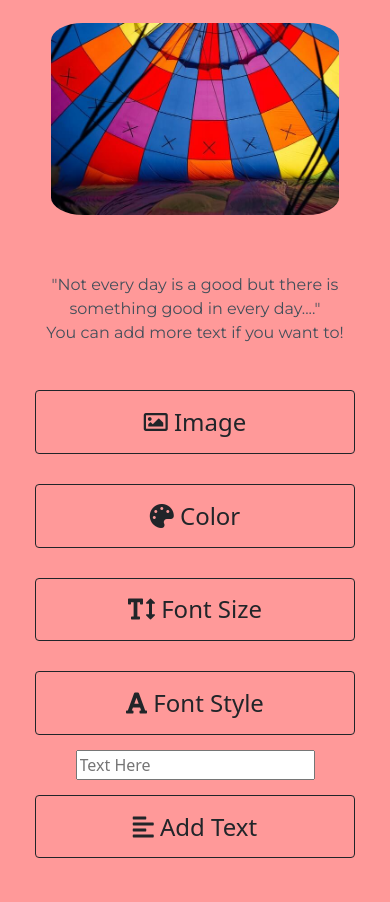
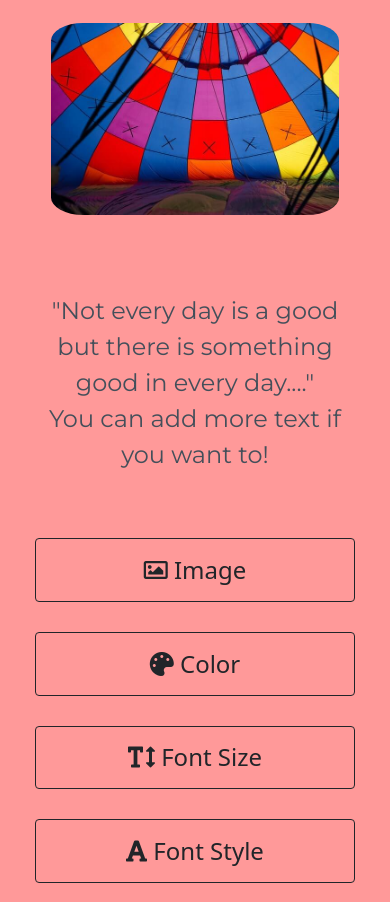
Before and after one commit to prashanthkavali/Style_Editor, a plain HTML site: page index.html in a window 390 px wide. Shown: the part 198-1100 px from the top of the page. Before the commit the page ends 1071 px from the top, so only its background shows below. Drawn offline with Linux system fonts and the light colour scheme; a script that the page names is missing.

Commit message:
Update CSS

```diff
--- a/style.css
+++ b/style.css
@@ -1,3 +1,8 @@
+*{
+    margin: 0;
+    padding: 0;
+}
+
 body{
     text-align: center;
     background-color: #FF9999;
@@ -22,7 +27,7 @@ img{
     border-radius: 15%;
 }
 
-p{
+#text{
     font-family: 'Montserrat', sans-serif;
     font-size: 1.5rem;
     margin: 10px;
@@ -42,6 +47,15 @@ p{
     font-size: 2rem;
 }
 
+#input{
+    background: transparent;
+    width: 44rem;
+    padding: 0.8rem;
+    margin: 6% 0 0 1%;
+    font-size: 2rem;
+}
+
+/*Media Queries*/
 
 @media (max-width: 1028px) {
     h1 {
@@ -49,12 +63,25 @@ p{
       font-size: 3rem;
     }
 
+    .add_text{
+        width: 50rem;
+    }
+
     img{
         width: 20rem;
     }
+
+    .btn{
+        width: 10rem;
+    }
+
+    #input{
+        width: 27rem;
+        text-align: left;
+    }
   }
 
-@media (max-width: 720px){
+@media (max-width: 600px){
 
     h1{
         margin-bottom: 10px;
@@ -66,9 +93,17 @@ p{
 
     p{
         font-size: 1rem;
+        padding: 20px;
     }
     .btn{
-        margin: 15px;
+        width: 20rem;
+        margin: 15px 0;
+        font-size: 1.5rem;
+    }
+
+    #input{
+        margin-left: 2px;
+        width: 20rem;
         font-size: 1.5rem;
     }
 }
```
